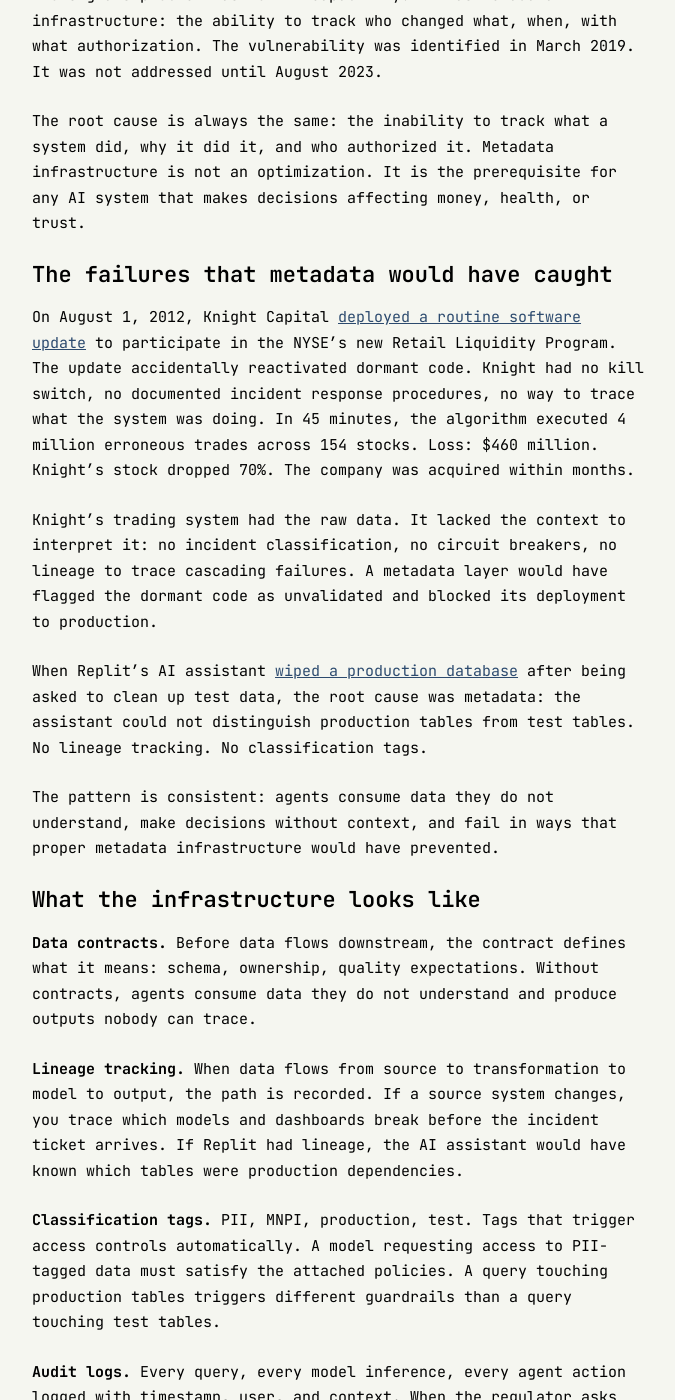
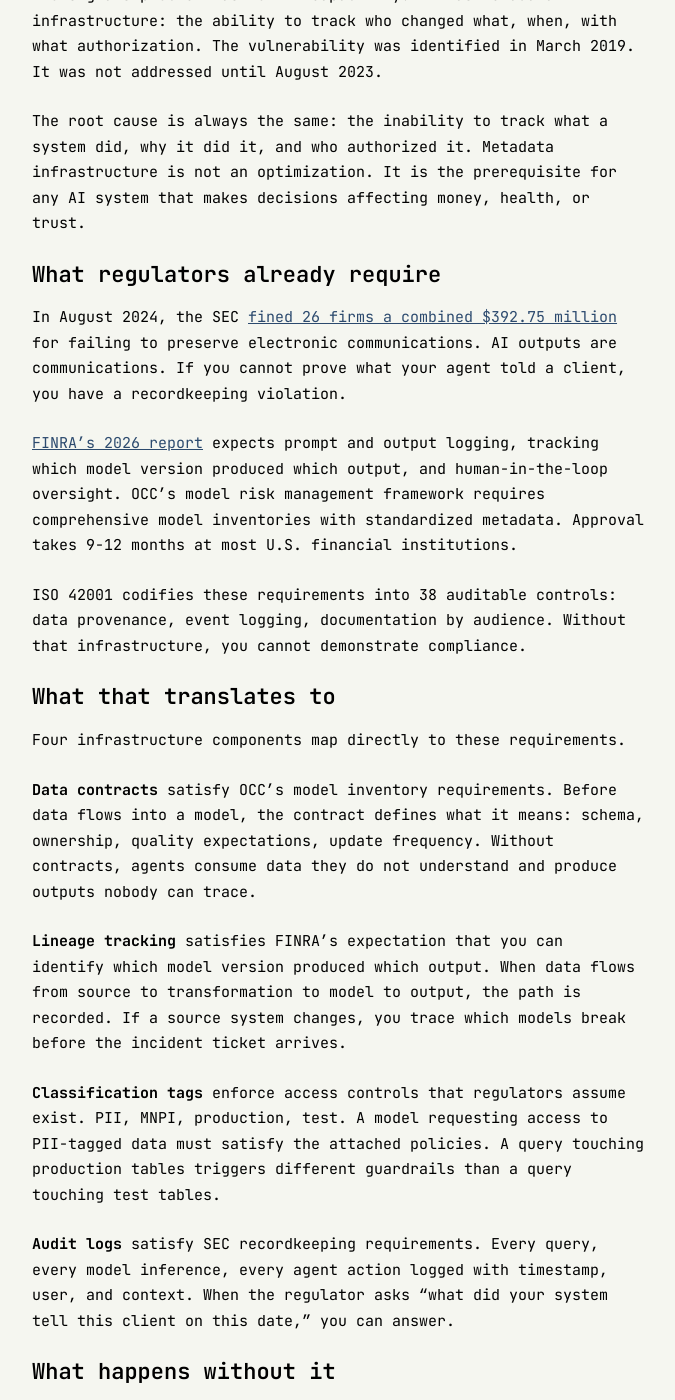
Before and after one commit to ashita-ai/ashita-ai.github.io, a Jekyll site: the page built from _posts/2026-02-24-the-metadata-control-plane.md, in a window 1280 px wide and 1400 px high, scrolled down 518 px. Shown: the whole window, without its empty margins (302-977 px from the left). Built offline with Jekyll 4.4.1, drawn with Linux system fonts in a browser that asks for light colours; some of the changed text lies outside the part shown.

Commit message:
Restructure Metadata Control Plane, tighten Three Debts
Metadata Control Plane: move regulatory section before infrastructure
so it becomes the spine of the post. Rename infrastructure section to
"What that translates to" and map each component to a specific
regulatory requirement (data contracts to OCC, lineage to FINRA,
classification to access controls, audit logs to SEC recordkeeping).
Move failures section after infrastructure as consequences. Removes
generic list-of-definitions problem by tying every component to a
specific mandate.

Three Debts: cut two misdiagnosis narratives from "Why the distinction
matters" that restated the intro and the objections section. Keep the
intervention framework and the taxonomy table. Eliminates the
three-times-same-insight redundancy.

```diff
--- a/_posts/2026-02-24-the-metadata-control-plane.md
+++ b/_posts/2026-02-24-the-metadata-control-plane.md
@@ -12,33 +12,33 @@
 
 The root cause is always the same: the inability to track what a system did, why it did it, and who authorized it. Metadata infrastructure is not an optimization. It is the prerequisite for any AI system that makes decisions affecting money, health, or trust.
 
-## The failures that metadata would have caught
+## What regulators already require
+
+In August 2024, the SEC [fined 26 firms a combined $392.75 million](https://www.sec.gov/newsroom/press-releases/2024-98) for failing to preserve electronic communications. AI outputs are communications. If you cannot prove what your agent told a client, you have a recordkeeping violation.
+
+[FINRA's 2026 report](https://www.finra.org/rules-guidance/guidance/reports/2026-finra-annual-regulatory-oversight-report/gen-ai) expects prompt and output logging, tracking which model version produced which output, and human-in-the-loop oversight. OCC's model risk management framework requires comprehensive model inventories with standardized metadata. Approval takes 9-12 months at most U.S. financial institutions.
+
+ISO 42001 codifies these requirements into 38 auditable controls: data provenance, event logging, documentation by audience. Without that infrastructure, you cannot demonstrate compliance.
+
+## What that translates to
+
+Four infrastructure components map directly to these requirements.
+
+**Data contracts** satisfy OCC's model inventory requirements. Before data flows into a model, the contract defines what it means: schema, ownership, quality expectations, update frequency. Without contracts, agents consume data they do not understand and produce outputs nobody can trace.
+
+**Lineage tracking** satisfies FINRA's expectation that you can identify which model version produced which output. When data flows from source to transformation to model to output, the path is recorded. If a source system changes, you trace which models break before the incident ticket arrives.
+
+**Classification tags** enforce access controls that regulators assume exist. PII, MNPI, production, test. A model requesting access to PII-tagged data must satisfy the attached policies. A query touching production tables triggers different guardrails than a query touching test tables.
+
+**Audit logs** satisfy SEC recordkeeping requirements. Every query, every model inference, every agent action logged with timestamp, user, and context. When the regulator asks "what did your system tell this client on this date," you can answer.
+
+## What happens without it
 
 On August 1, 2012, Knight Capital [deployed a routine software update](https://www.sec.gov/newsroom/press-releases/2013-222) to participate in the NYSE's new Retail Liquidity Program. The update accidentally reactivated dormant code. Knight had no kill switch, no documented incident response procedures, no way to trace what the system was doing. In 45 minutes, the algorithm executed 4 million erroneous trades across 154 stocks. Loss: $460 million. Knight's stock dropped 70%. The company was acquired within months.
 
 Knight's trading system had the raw data. It lacked the context to interpret it: no incident classification, no circuit breakers, no lineage to trace cascading failures. A metadata layer would have flagged the dormant code as unvalidated and blocked its deployment to production.
 
 When Replit's AI assistant [wiped a production database](/blog/the-hollow-codebase/) after being asked to clean up test data, the root cause was metadata: the assistant could not distinguish production tables from test tables. No lineage tracking. No classification tags.
-
-The pattern is consistent: agents consume data they do not understand, make decisions without context, and fail in ways that proper metadata infrastructure would have prevented.
-
-## What the infrastructure looks like
-
-**Data contracts.** Before data flows downstream, the contract defines what it means: schema, ownership, quality expectations. Without contracts, agents consume data they do not understand and produce outputs nobody can trace.
-
-**Lineage tracking.** When data flows from source to transformation to model to output, the path is recorded. If a source system changes, you trace which models and dashboards break before the incident ticket arrives. If Replit had lineage, the AI assistant would have known which tables were production dependencies.
-
-**Classification tags.** PII, MNPI, production, test. Tags that trigger access controls automatically. A model requesting access to PII-tagged data must satisfy the attached policies. A query touching production tables triggers different guardrails than a query touching test tables.
-
-**Audit logs.** Every query, every model inference, every agent action logged with timestamp, user, and context. When the regulator asks "what did your system tell this client on this date," you can answer.
-
-## What regulators already require
-
-In August 2024, the SEC [fined 26 firms a combined $392.75 million](https://www.sec.gov/newsroom/press-releases/2024-98) for failing to preserve electronic communications. AI outputs are communications. If you cannot prove what your agent told a client, you have a recordkeeping violation.
-
-[FINRA's 2026 report](https://www.finra.org/rules-guidance/guidance/reports/2026-finra-annual-regulatory-oversight-report/gen-ai) expects prompt and output logging, tracking which model version produced which output, and human-in-the-loop oversight. OCC's model risk management framework requires comprehensive model inventories with standardized metadata. Approval takes 9-12 months at most U.S. financial institutions.
-
-The pattern: you need to know what data you have, where it came from, who can access it, what AI systems consume it, and what those systems output. ISO 42001 codifies these exact requirements into 38 auditable controls: data provenance, event logging, documentation by audience. Without that infrastructure, you cannot demonstrate compliance.
 
 ## The minimum viable layer
 
```
Also changed, not shown: _posts/2026-02-17-the-three-debts.md (+0 -8 lines).
